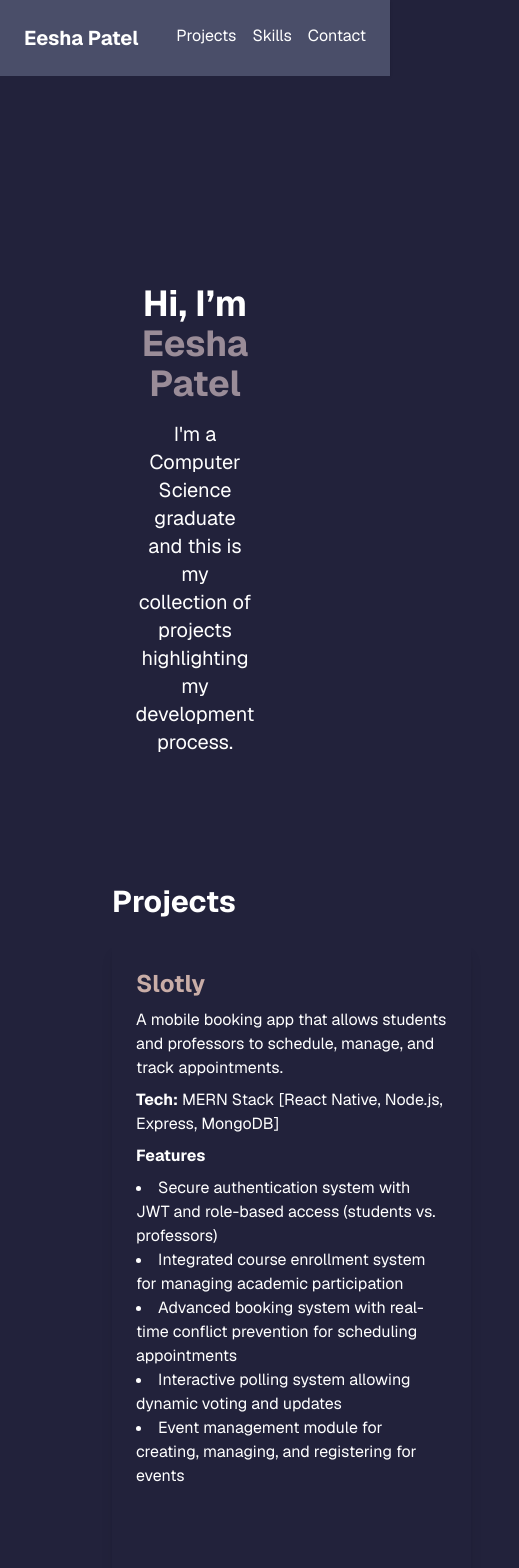
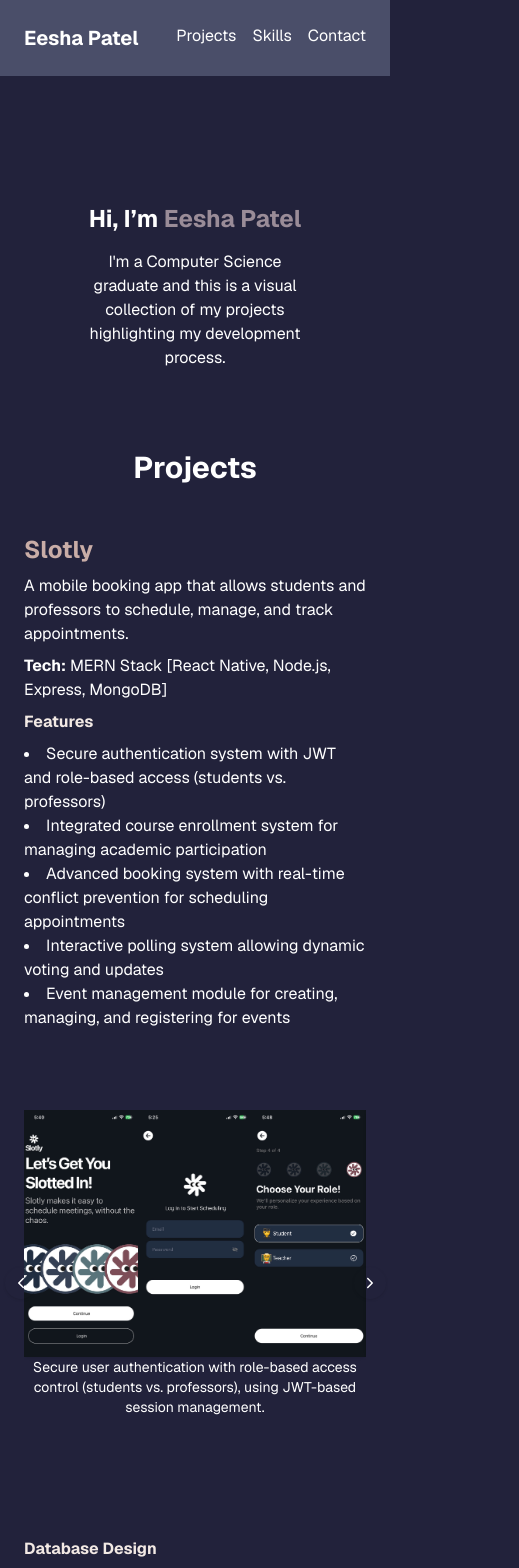
Before and after one commit to theaverage-coder/portfolio, a Next.js app: page / in a window 390 px wide. Shown: the top 1568 px of the page, 519 px wide, since content can reach past the window. Built offline with nearby package versions, Linux system fonts and the light colour scheme.

Commit message:
Add responsive design

```diff
--- a/app/page.jsx
+++ b/app/page.jsx
@@ -84,26 +84,26 @@ export default function Home() {
   return (
     <div className="flex flex-col flex-1 bg-zinc-50 font-sans bg-[#22223B]">
       <NavBar />
-      <main className="flex flex-1 w-full  flex-col items-center justify-center py-32 px-16  bg-[#22223B]">
-        <header className="text-center p-20 ">
-          <h1 className="text-4xl font-bold mb-4">Hi, I’m <span className="text-[#9A8C98]">Eesha Patel</span></h1>
-          <p className="text-xl"> I'm a Computer Science graduate and this is my collection of projects highlighting my development process.</p>
+      <main className="flex flex-1 w-full  flex-col items-center justify-center py-12  bg-[#22223B]">
+        <header className="text-center p-20  sm:py-16 md:py-20">
+          <h1 className="text-2xl sm:text-3xl md:text-4xl font-bold mb-4 leading-tight">Hi, I’m <span className="text-[#9A8C98]">Eesha Patel</span></h1>
+          <p className="sm:text-lg md:text-xl max-w-2xl"> I'm a Computer Science graduate and this is a visual collection of my projects highlighting my development process.</p>
         </header>
-        <section id="projects" className="p-12 max-w-5xl mx-auto">
-          <h2 className="text-3xl font-bold mb-6">Projects</h2>
+        <section id="projects" className="max-w-5xl  ">
+          <h2 className="text-3xl font-bold mb-6 text-center sm:text-left">Projects</h2>
           {projects.map((p, i) => <ProjectCard key={i} project={p} />)}
         </section>
 
-        <section id="skills" className="p-12 max-w-4xl mx-auto">
+        <section id="skills" className="p-12 mx-auto flex flex-col justify-center items-center ">
           <h2 className="text-3xl font-bold mb-6">Skills</h2>
           <ul className="list-disc list-inside">
-            <li>JavaScript, Python, Java</li>
-            <li>React, React Native, Next.js, HTML, CSS</li>
-            <li>Node.js, Express, MongoDB. MySQL</li>
+            <li >JavaScript, Python, Java</li>
+            <li >React, React Native, Next.js, HTML, CSS</li>
+            <li >Node.js, Express, MongoDB. MySQL</li>
           </ul>
         </section>
 
-        <section id="contact" className="p-12 max-w-4xl mx-auto">
+        <section id="contact" className="p-12 mx-auto flex flex-col justify-center items-center ">
           <h2 className="text-3xl font-bold mb-6">Contact</h2>
           <p>Email: patel.eesha6@gmail.com</p>
           <p>GitHub: <a href="https://github.com/theaverage-coder" target="_blank" className="text-blue-500">github.com/theaverage-coder</a></p>
--- a/components/DatabaseDiagram.jsx
+++ b/components/DatabaseDiagram.jsx
@@ -4,7 +4,7 @@ import { TransformWrapper, TransformComponent } from "react-zoom-pan-pinch";
 
 export default function Diagram() {
     return (
-        <div className="w-full h-[500px] border overflow-hidden">
+        <div className="w-full sm:h-[500px] border overflow-hidden">
             <TransformWrapper>
                 <TransformComponent>
                     <img src="/diagram.svg" alt="Database Diagram" />
--- a/components/FeaturesScroll.jsx
+++ b/components/FeaturesScroll.jsx
@@ -32,13 +32,13 @@ export default function FeaturesScroll({ items }) {
                     <IoIosArrowForward />
 
                 </button>
-                <div ref={scrollRef} className="flex snap-x snap-mandatory overflow-x-auto scroll-smooth no-scrollbar ">
+                <div ref={scrollRef} className="flex snap-x snap-mandatory overflow-x-auto scroll-smooth md:no-scrollbar ">
                     {items.map((item, i) => (
                         <div key={i} className="w-full flex-shrink-0 snap-start ">
-                            <div className="shadow rounded p-2 flex-row flex justify-between items-center">
+                            <div className="shadow rounded sm:p-2 flex-row flex justify-between items-center">
                                 {item.images.map((img, j) => (
                                     <div key={j} >
-                                        <img src={img} className="w-48" />
+                                        <img src={img} className="w-55 sm:w-48" />
                                     </div>
                                 ))}
                             </div>
--- a/components/ProjectCard.jsx
+++ b/components/ProjectCard.jsx
@@ -11,14 +11,14 @@ export default function ProjectCard({ project }) {
             <p className="mb-2"><strong>Tech:</strong> {project.tech}</p>
             {project.isFullStack ? (
                 <>
-                    <p className="mb-2"><strong>Features</strong></p>
+                    <p className="mb-2 text-[#F2E9E4]"><strong>Features</strong></p>
                     <ul className="list-disc list-inside mb-2">
                         {project.features.map((f, i) => <li key={i}>{f}</li>)}
                     </ul>
                     <FeaturesScroll items={project.screenshots} />
 
                     <div>
-                        <p className="mb-2"><strong>Database Design</strong></p>
+                        <p className="mb-2 text-[#F2E9E4]"><strong>Database Design</strong></p>
                         <DatabaseDiagram />
                     </div>
 
@@ -29,11 +29,11 @@ export default function ProjectCard({ project }) {
                 </>
             ) : (
                 <>
-                    <p className="mb-2"><strong>Technical Details</strong></p>
+                    <p className="mb-2 text-[#F2E9E4]"><strong>Technical Details</strong></p>
                     <ul className="list-disc list-inside mb-2">
                         {project.features.map((f, i) => <li key={i}>{f}</li>)}
                     </ul>
-                    <p className="mb-2"><strong>Results</strong></p>
+                    <p className="mb-2 text-[#F2E9E4]"><strong>Results</strong></p>
                     <ul className="list-disc list-inside mb-2">
                         {project.results.map((r, i) => <li key={i}>{r}</li>)}
                     </ul>
```
